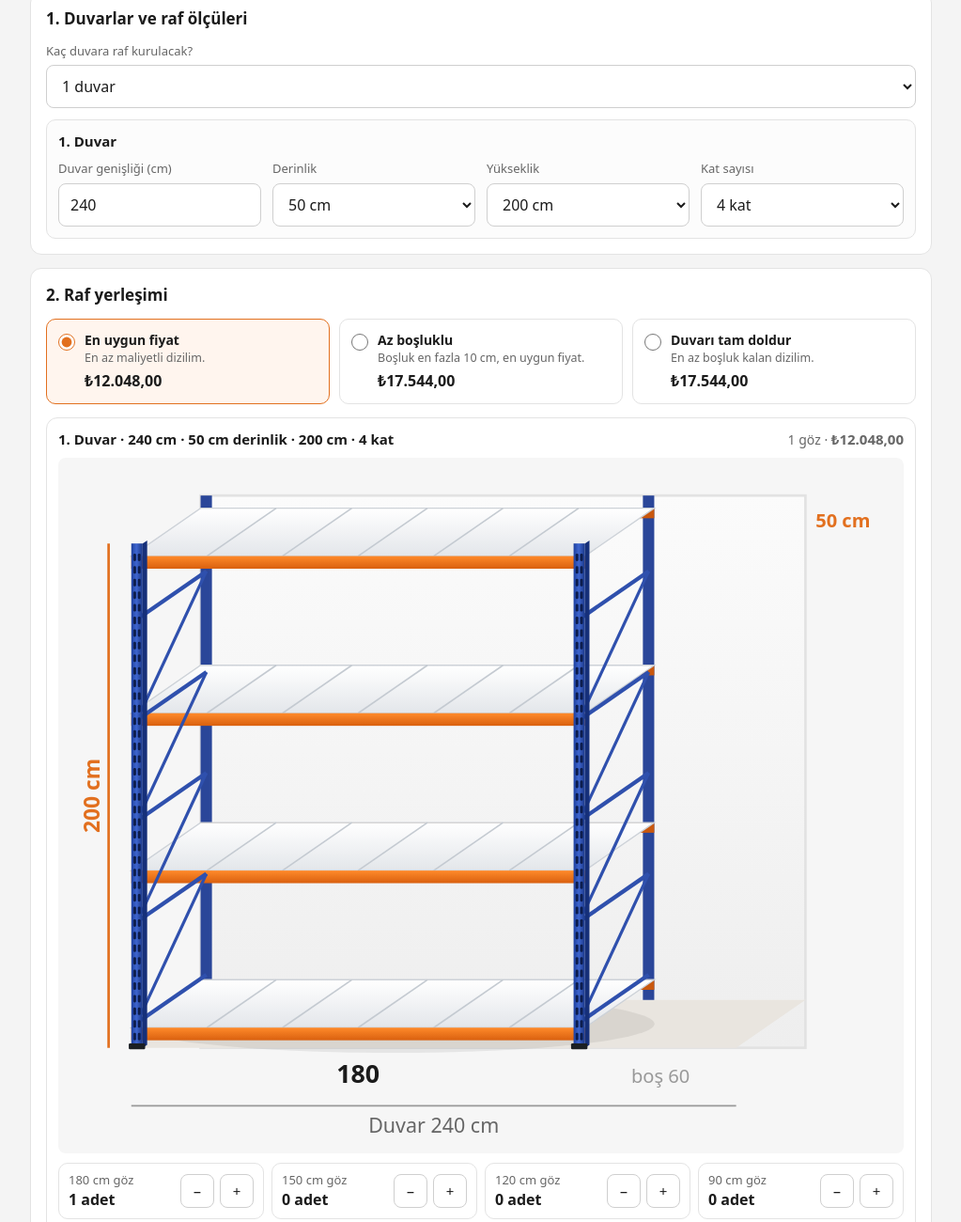
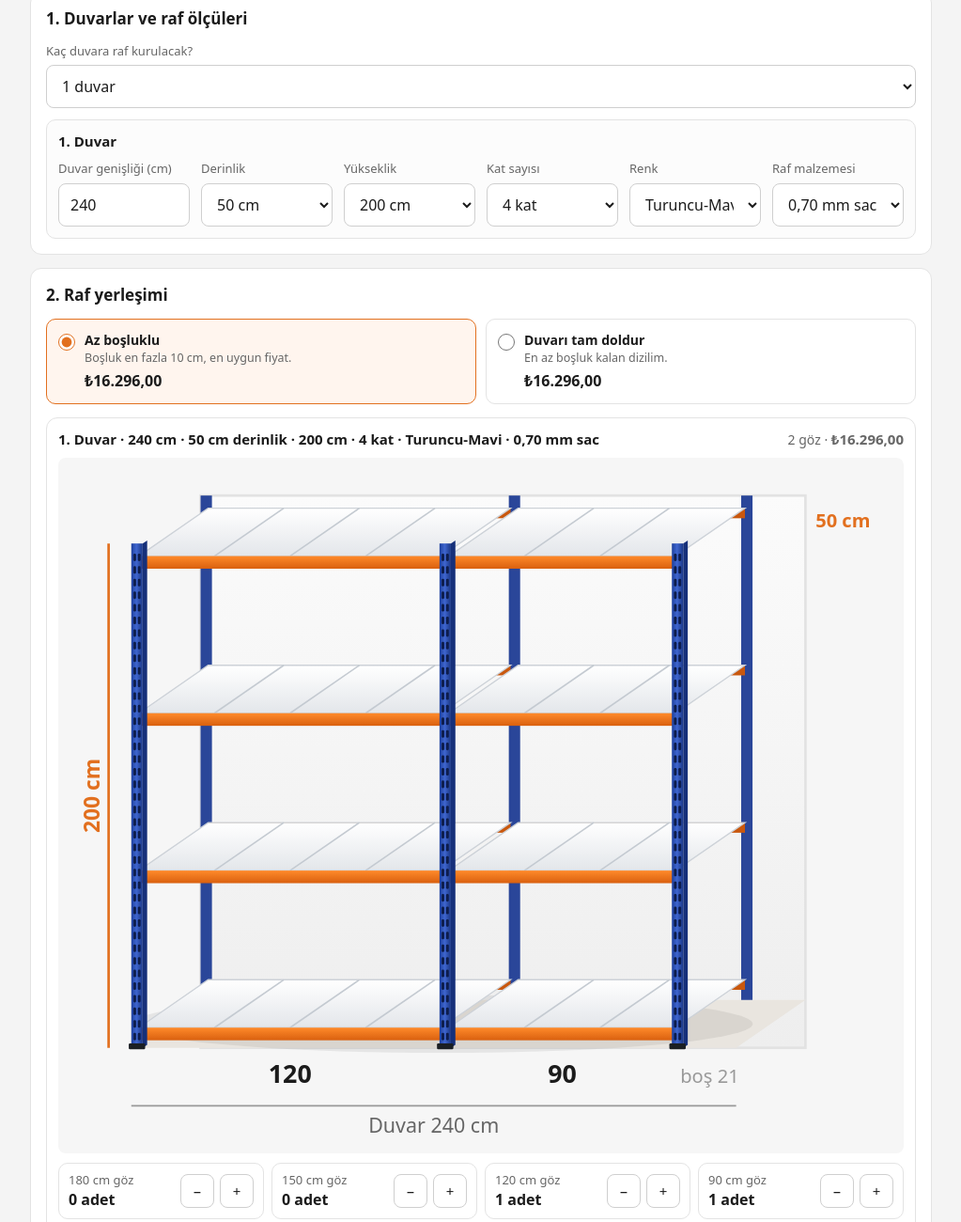
Before and after one commit to kinatawo00/D-KKAN, a plain HTML site: page hafif-rack.html in a window 1280 px wide. Shown: the part 25-1325 px from the top of the page at 94% size, without its empty margins (128-1151 px from the left). Drawn offline with Linux system fonts and the light colour scheme.

Commit message:
Hafif rack: renk ve raf malzemesi seçenekleri, 3 cm ayak payı
- Turuncu-Mavi (standart) ve Beyaz renk; beyazda ayak ve travers %20 ucuz
- Raf malzemesi: 0,70 mm sac (standart), 1 mm sac (+100 TL), sunta (-50 TL)
- Her ayak için 3 cm pay, ayak yanlarındaki çaprazlar kaldırıldı
- En uygun fiyat seçeneği kaldırıldı, varsayılan Az boşluklu

Co-Authored-By: Claude Opus 5.5 <noreply@anthropic.com>
Claude-Session: https://claude.ai/code/session_0196s8oYj82xuJDiVUCnvjni

```diff
--- a/hafif-rack.html
+++ b/hafif-rack.html
@@ -17,8 +17,19 @@
     traversler: [180, 150, 120, 90],              // travers (göz) boyları, büyükten küçüğe
     traversFiyati: { 90: 300, 120: 350, 150: 400, 180: 450 },
     rafEni: 30,                                   // raflar hep 30 cm genişliğinde
-    rafFiyati: { 40: 140, 50: 160, 60: 180, 70: 200, 80: 250, 90: 300 },   // derinliğe göre (TL)
-    ayakPayi: 0,                                  // her ayağın genişliğe eklediği pay (cm)
+    rafFiyati: { 40: 140, 50: 160, 60: 180, 70: 200, 80: 250, 90: 300 },   // 0,70 mm sac raf, derinliğe göre (TL)
+    // Renk seçenekleri: ayak ve travers fiyatı bu çarpanla hesaplanır
+    renkler: {
+      standart: { ad: "Turuncu-Mavi", carpan: 1 },
+      beyaz: { ad: "Beyaz", carpan: 0.8 }        // beyazda ayak ve travers %20 daha ucuz
+    },
+    // Raf malzemesi: 0,70 mm sac fiyatına eklenecek fark (TL, raf başına)
+    raflar: {
+      sac070: { ad: "0,70 mm sac", kisa: "0,70 mm sac", fark: 0 },
+      sac100: { ad: "1 mm sac", kisa: "1 mm sac", fark: 100 },
+      sunta: { ad: "1,8 sunta", kisa: "sunta", fark: -50 }
+    },
+    ayakPayi: 3,                                  // her ayağın genişliğe eklediği pay (cm)
     azBosluk: 10,                                 // "Az boşluklu" seçeneğinde en fazla boşluk (cm)
     kdv: 0.20,
     varsayilanKat: { 200: 4, 250: 5 },
@@ -88,7 +99,6 @@
 
   var T_ = AYAR.traversler;
   var MODLAR = [
-    { id: "eko", ad: "En uygun fiyat", ac: "En az maliyetli dizilim." },
     { id: "az", ad: "Az boşluklu", ac: "Boşluk en fazla " + AYAR.azBosluk + " cm, en uygun fiyat." },
     { id: "dolu", ad: "Duvarı tam doldur", ac: "En az boşluk kalan dizilim." }
   ];
@@ -113,7 +123,10 @@
   function kd(n) { return tl(Math.round(n * (1 + AYAR.kdv) * 100) / 100); }
   function cm(n) { return (Math.round(n * 10) / 10).toLocaleString("tr-TR"); }
 
-  var S = { m: "eko", duvarlar: [{ w: 240, d: 50, h: 200, k: 4, adet: null }] };
+  var S = { m: "az", duvarlar: [{ w: 240, d: 50, h: 200, k: 4, r: "standart", t: "sac070", adet: null }] };
+  function rafF(dv) { return AYAR.rafFiyati[dv.d] + AYAR.raflar[dv.t].fark; }
+  function ayakF(dv) { return AYAR.ayakFiyati[dv.h][dv.d] * AYAR.renkler[dv.r].carpan; }
+  function travF(dv, L) { return AYAR.traversFiyati[L] * AYAR.renkler[dv.r].carpan; }
 
   function gozSay(a) { return T_.reduce(function (s, L) { return s + a[L]; }, 0); }
   function kullanilan(a) { var n = gozSay(a); return T_.reduce(function (s, L) { return s + a[L] * L; }, 0) + (n ? (n + 1) * AYAR.ayakPayi : 0); }
@@ -123,25 +136,25 @@
   function duvarMalzeme(a, dv) {
     var n = gozSay(a), ayak = n ? n + 1 : 0, trav = 0, raf = 0;
     T_.forEach(function (L) { trav += a[L] * 2 * dv.k; raf += a[L] * rafAdet(L) * dv.k; });
-    var tutar = ayak * AYAR.ayakFiyati[dv.h][dv.d] + raf * AYAR.rafFiyati[dv.d];
-    T_.forEach(function (L) { tutar += a[L] * 2 * dv.k * AYAR.traversFiyati[L]; });
+    var tutar = ayak * ayakF(dv) + raf * rafF(dv);
+    T_.forEach(function (L) { tutar += a[L] * 2 * dv.k * travF(dv, L); });
     return { n: n, ayak: ayak, trav: trav, raf: raf, tutar: tutar };
   }
 
   // Duvara sığan dizilimleri dener (sonuçlar önbelleğe alınır)
   var onbellek = {};
   function yerlestir(dv, mod) {
-    var anahtar = [dv.w, dv.d, dv.h, dv.k, mod].join("|");
+    var anahtar = [dv.w, dv.d, dv.h, dv.k, dv.r, dv.t, mod].join("|");
     if (onbellek[anahtar]) return Object.assign({}, onbellek[anahtar]);
     var W = dv.w, p = AYAR.ayakPayi, enKucuk = Math.min.apply(null, T_) + p;
-    var gozMaliyet = T_.map(function (L) { return 2 * dv.k * AYAR.traversFiyati[L] + rafAdet(L) * dv.k * AYAR.rafFiyati[dv.d]; });
-    var ayakF = AYAR.ayakFiyati[dv.h][dv.d], adaylar = [], enAz = Infinity;
+    var gozMaliyet = T_.map(function (L) { return 2 * dv.k * travF(dv, L) + rafAdet(L) * dv.k * rafF(dv); });
+    var ayakFiyat = ayakF(dv), adaylar = [], enAz = Infinity;
     function dene(idx, kalanW, sayilar, n, maliyet) {
       if (idx === T_.length) {
         if (!n) return;
         var bos = kalanW - p;                 // en sondaki ayağın payı
         if (bos < 0 || bos >= enKucuk) return;
-        var f = maliyet + (n + 1) * ayakF;
+        var f = maliyet + (n + 1) * ayakFiyat;
         var fark = Math.max.apply(null, T_.filter(function (L, i) { return sayilar[i]; })) - Math.min.apply(null, T_.filter(function (L, i) { return sayilar[i]; }));
         adaylar.push({ s: sayilar.slice(), bos: bos, f: f, n: n, fark: fark });
         if (bos < enAz) enAz = bos;
@@ -172,25 +185,34 @@
 
   // Tüm duvarların toplam malzeme listesi; liste: [{ a, dv }]
   function toplam(liste) {
-    var ayaklar = {}, travs = {}, raflar = {}, n = 0, ayak = 0, trav = 0, raf = 0;
+    var kalem = {}, sira = [], n = 0, ayak = 0, trav = 0, raf = 0;
+    function ekle(anahtar, ad, not, adet, fiyat) {
+      if (!adet) return;
+      if (!kalem[anahtar]) { kalem[anahtar] = { ad: ad, not: not, adet: 0, fiyat: fiyat }; sira.push(anahtar); }
+      kalem[anahtar].adet += adet;
+    }
     liste.forEach(function (x) {
-      var m = duvarMalzeme(x.a, x.dv);
+      var dv = x.dv, m = duvarMalzeme(x.a, dv), renk = AYAR.renkler[dv.r].ad;
       n += m.n; ayak += m.ayak; trav += m.trav; raf += m.raf;
-      if (m.ayak) { var ka = x.dv.d + "×" + x.dv.h; ayaklar[ka] = (ayaklar[ka] || 0) + m.ayak; }
-      T_.forEach(function (L) { if (x.a[L]) { travs[L] = (travs[L] || 0) + x.a[L] * 2 * x.dv.k; raflar[x.dv.d] = (raflar[x.dv.d] || 0) + x.a[L] * rafAdet(L) * x.dv.k; } });
+      ekle("1|" + dv.h + "|" + dv.d + "|" + dv.r, "Ayak " + dv.d + "×" + dv.h + " cm · " + renk, "", m.ayak, ayakF(dv));
+      T_.forEach(function (L) {
+        if (!x.a[L]) return;
+        ekle("2|" + (1000 + L) + "|" + dv.r, "Travers " + L + " cm · " + renk, "kat başı 2 adet (ön + arka)", x.a[L] * 2 * dv.k, travF(dv, L));
+        ekle("3|" + (100 + dv.d) + "|" + dv.t, "Raf " + dv.d + "×" + AYAR.rafEni + " cm · " + AYAR.raflar[dv.t].ad, "", x.a[L] * rafAdet(L) * dv.k, rafF(dv));
+      });
     });
-    var satir = [];
-    AYAR.yukseklikler.forEach(function (h) {
-      AYAR.derinlikler.forEach(function (d) { var k = d + "×" + h; if (ayaklar[k]) satir.push({ ad: "Ayak " + k + " cm", adet: ayaklar[k], fiyat: AYAR.ayakFiyati[h][d] }); });
-    });
-    T_.slice().sort(function (a, b) { return a - b; }).forEach(function (L) { if (travs[L]) satir.push({ ad: "Travers " + L + " cm", not: "kat başı 2 adet (ön + arka)", adet: travs[L], fiyat: AYAR.traversFiyati[L] }); });
-    AYAR.derinlikler.forEach(function (d) { if (raflar[d]) satir.push({ ad: "Raf " + d + "×" + AYAR.rafEni + " cm", adet: raflar[d], fiyat: AYAR.rafFiyati[d] }); });
+    var satir = sira.sort().map(function (k) { return kalem[k]; });
     var ara = satir.reduce(function (s, x) { return s + x.adet * x.fiyat; }, 0);
     return { satir: satir, n: n, ayak: ayak, trav: trav, raf: raf, ara: ara };
   }
 
   // Hafif rack çizimi (eğik perspektif): mavi ayaklar, turuncu traversler, beyaz raflar
   function ciz(svg, a, dv, id) {
+    var beyaz = dv.r === "beyaz", sunta = dv.t === "sunta";
+    var RK = beyaz
+      ? { p1: "#d9dcdf", p2: "#ffffff", p3: "#cfd3d7", arka: "#d7dadd", yan: "#bfc4c9", delik: "#9aa1a8", t1: "#ffffff", t2: "#dfe2e5", tArka: "#d3d7db", kenar: ' stroke="#b9bfc5" stroke-width=".5"' }
+      : { p1: "#1c3f9e", p2: "#3f66cf", p3: "#1a3787", arka: "#2a4699", yan: "#16307a", delik: "#0d1d4d", t1: "#ff8a2a", t2: "#d9600f", tArka: "#c9580e", kenar: "" };
+    var RF = sunta ? { s1: "#f7f3ec", s2: "#e6dccb", ek: "#d8ccb8", on: "#c9b48f" } : { s1: "#ffffff", s2: "#e3e6ea", ek: "#c4cad1", on: "" };
     var seq = []; T_.forEach(function (L) { for (var i = 0; i < a[L]; i++) seq.push(L); });
     var Wd = dv.w, H = dv.h, D = dv.d, p = AYAR.ayakPayi;
     var ox = D * 0.55, oy = D * 0.38;
@@ -204,9 +226,9 @@
     function line(x1, y1, x2, y2, c, w) { return '<line x1="' + r(x1) + '" y1="' + r(y1) + '" x2="' + r(x2) + '" y2="' + r(y2) + '" stroke="' + c + '" stroke-width="' + w + '"/>'; }
 
     s += "<defs>" +
-      '<linearGradient id="rk-gp' + id + '" x1="0" x2="1"><stop offset="0" stop-color="#1c3f9e"/><stop offset=".45" stop-color="#3f66cf"/><stop offset="1" stop-color="#1a3787"/></linearGradient>' +
-      '<linearGradient id="rk-gb' + id + '" x1="0" y1="0" x2="0" y2="1"><stop offset="0" stop-color="#ff8a2a"/><stop offset="1" stop-color="#d9600f"/></linearGradient>' +
-      '<linearGradient id="rk-gs' + id + '" x1="0" y1="0" x2="0" y2="1"><stop offset="0" stop-color="#ffffff"/><stop offset="1" stop-color="#e3e6ea"/></linearGradient>' +
+      '<linearGradient id="rk-gp' + id + '" x1="0" x2="1"><stop offset="0" stop-color="' + RK.p1 + '"/><stop offset=".45" stop-color="' + RK.p2 + '"/><stop offset="1" stop-color="' + RK.p3 + '"/></linearGradient>' +
+      '<linearGradient id="rk-gb' + id + '" x1="0" y1="0" x2="0" y2="1"><stop offset="0" stop-color="' + RK.t1 + '"/><stop offset="1" stop-color="' + RK.t2 + '"/></linearGradient>' +
+      '<linearGradient id="rk-gs' + id + '" x1="0" y1="0" x2="0" y2="1"><stop offset="0" stop-color="' + RF.s1 + '"/><stop offset="1" stop-color="' + RF.s2 + '"/></linearGradient>' +
       '<linearGradient id="rk-gw' + id + '" x1="0" y1="0" x2="0" y2="1"><stop offset="0" stop-color="#fbfbfb"/><stop offset="1" stop-color="#eeeeee"/></linearGradient>' +
       "</defs>";
     s += rect(L0 + ox, T - oy, Wd, H + oy, "url(#rk-gw" + id + ")", ' stroke="#e2e2e2"');
@@ -223,7 +245,7 @@
     if (seq.length) s += '<ellipse cx="' + r((L0 + x + ox) / 2) + '" cy="' + r(floor - oy / 2) + '" rx="' + r((x - L0) / 2 + ox / 2) + '" ry="' + r(oy / 2 + 2) + '" fill="#000" opacity=".07"/>';
 
     // arka ayaklar
-    ayaklar.forEach(function (ax) { s += rect(ax + ox, T - oy, pw, H, "#2a4699"); });
+    ayaklar.forEach(function (ax) { s += rect(ax + ox, T - oy, pw, H, RK.arka, RK.kenar); });
 
     var ys = [];
     for (var i = 0; i < dv.k; i++) ys.push(floor - 8 - (H - 8 - bh) * (dv.k === 1 ? 0 : i / (dv.k - 1)));
@@ -231,26 +253,21 @@
       gozler.forEach(function (g) {
         var x0 = g.x, x1 = g.x + g.L;
         // arka travers
-        s += rect(x0 + ox, y - oy, x1 - x0, bh * 0.8, "#c9580e");
+        s += rect(x0 + ox, y - oy, x1 - x0, bh * 0.8, RK.tArka, RK.kenar);
         // raf yüzeyi ve 30 cm'lik ek yerleri
         s += poly([[x0, y], [x1, y], [x1 + ox, y - oy], [x0 + ox, y - oy]], "url(#rk-gs" + id + ")", ' stroke="#cdd2d8" stroke-width=".5"');
-        for (var e = g.x + AYAR.rafEni; e < g.x + g.L - 1; e += AYAR.rafEni) s += line(e, y, e + ox, y - oy, "#c4cad1", 0.6);
+        for (var e = g.x + AYAR.rafEni; e < g.x + g.L - 1; e += AYAR.rafEni) s += line(e, y, e + ox, y - oy, RF.ek, 0.6);
+        if (sunta) s += rect(x0, y - 1.8, x1 - x0, 1.8, RF.on);
         // ön travers
-        s += rect(x0, y, x1 - x0, bh, "url(#rk-gb" + id + ")");
+        s += rect(x0, y, x1 - x0, bh, "url(#rk-gb" + id + ")", RK.kenar);
       });
     });
 
-    // ayak çerçeveleri: yan bağlantılar, ön dikme, delikler, taban
+    // ayaklar: ön dikme, delikler, taban (yan çapraz yok)
     ayaklar.forEach(function (ax) {
-      var bx = ax + ox, by = -oy;
-      var adim = Math.max(30, H / 5);
-      for (var y = floor - 10; y > T + 10; y -= adim) {
-        s += line(ax + pw / 2, y, bx + pw / 2, y + by, "#2f50ad", 1.6);
-        if (y - adim > T + 10) s += line(ax + pw / 2, y, bx + pw / 2, y - adim + by, "#2f50ad", 1.2);
-      }
-      s += poly([[ax + pw, T], [ax + pw + 1.8, T - 1.2], [ax + pw + 1.8, floor - 1.2], [ax + pw, floor]], "#16307a");
-      s += rect(ax, T, pw, H, "url(#rk-gp" + id + ")");
-      for (var yy = T + 4; yy < floor - 5; yy += 5) { s += rect(ax + 0.8, yy, 1.1, 3, "#0d1d4d", ' rx=".5"'); s += rect(ax + 2.6, yy, 1.1, 3, "#0d1d4d", ' rx=".5"'); }
+      s += poly([[ax + pw, T], [ax + pw + 1.8, T - 1.2], [ax + pw + 1.8, floor - 1.2], [ax + pw, floor]], RK.yan);
+      s += rect(ax, T, pw, H, "url(#rk-gp" + id + ")", RK.kenar);
+      for (var yy = T + 4; yy < floor - 5; yy += 5) { s += rect(ax + 0.8, yy, 1.1, 3, RK.delik, ' rx=".5"'); s += rect(ax + 2.6, yy, 1.1, 3, RK.delik, ' rx=".5"'); }
       s += rect(ax - 1, floor - 1.8, pw + 2, 2.4, "#1b1f24", ' rx=".5"');
     });
 
@@ -272,6 +289,9 @@
   function sec(i, f, arr, suf, val) {
     return '<select data-dw="' + i + '" data-f="' + f + '">' + arr.map(function (v) { return '<option value="' + v + '"' + (v === val ? " selected" : "") + ">" + v + suf + "</option>"; }).join("") + "</select>";
   }
+  function sec2(i, f, nesne, val) {
+    return '<select data-dw="' + i + '" data-f="' + f + '">' + Object.keys(nesne).map(function (k) { return '<option value="' + k + '"' + (k === val ? " selected" : "") + ">" + nesne[k].ad + "</option>"; }).join("") + "</select>";
+  }
   function duvarKutulari() {
     var katlar = []; for (var k = 2; k <= 10; k++) katlar.push(k);
     $("rk-dw").innerHTML = S.duvarlar.map(function (d, i) {
@@ -280,6 +300,8 @@
         '<label class="rk-f">Derinlik' + sec(i, "d", AYAR.derinlikler, " cm", d.d) + "</label>" +
         '<label class="rk-f">Yükseklik' + sec(i, "h", AYAR.yukseklikler, " cm", d.h) + "</label>" +
         '<label class="rk-f">Kat sayısı' + sec(i, "k", katlar, " kat", d.k) + "</label>" +
+        '<label class="rk-f">Renk' + sec2(i, "r", AYAR.renkler, d.r) + "</label>" +
+        '<label class="rk-f">Raf malzemesi' + sec2(i, "t", AYAR.raflar, d.t) + "</label>" +
         "</div></div>";
     }).join("");
   }
@@ -296,12 +318,12 @@
     var ws = $("rk-ws");
     ws.innerHTML = S.duvarlar.map(function (d, i) {
       var a = d.adet, m = duvarMalzeme(a, d), kul = kullanilan(a), kalan = d.w - kul;
-      return '<div class="rk-dv"><div class="rk-dh"><h4>' + (i + 1) + ". Duvar · " + cm(d.w) + " cm · " + d.d + " cm derinlik · " + d.h + " cm · " + d.k + " kat</h4><span>" + m.n + " göz · <strong>" + kd(m.tutar) + "</strong></span></div>" +
+      return '<div class="rk-dv"><div class="rk-dh"><h4>' + (i + 1) + ". Duvar · " + cm(d.w) + " cm · " + d.d + " cm derinlik · " + d.h + " cm · " + d.k + " kat · " + AYAR.renkler[d.r].ad + " · " + AYAR.raflar[d.t].ad + "</h4><span>" + m.n + " göz · <strong>" + kd(m.tutar) + "</strong></span></div>" +
         '<div class="rk-cz"><svg data-svg="' + i + '" role="img" aria-label="' + (i + 1) + '. duvar hafif rack yerleşimi"></svg></div>' +
         '<div class="rk-u">' + T_.map(function (L) {
           return '<div><div><div class="w">' + L + ' cm göz</div><div class="c">' + a[L] + ' adet</div></div><div class="b"><button type="button" data-i="' + i + '" data-l="' + L + '" data-d="-1">−</button><button type="button" data-i="' + i + '" data-l="' + L + '" data-d="1">+</button></div></div>';
         }).join("") + "</div>" +
-        '<p class="rk-n">Kurulum genişliği: <b>' + cm(kul) + " cm</b> · " +
+        '<p class="rk-n">Kurulum genişliği: <b>' + cm(kul) + " cm</b> (ayak başı " + cm(AYAR.ayakPayi) + " cm pay dahil) · " +
         (kalan >= 0 ? "Boşluk: <b>" + cm(kalan) + " cm</b>" : '<span class="rk-w">Duvarı ' + cm(-kalan) + " cm aşıyor!</span>") + "</p></div>";
     }).join("");
     S.duvarlar.forEach(function (d, i) { ciz(ws.querySelector('[data-svg="' + i + '"]'), d.adet, d, i); });
@@ -322,7 +344,7 @@
     var satirlar = ["Merhaba, hafif rack hesaplama sayfasından yazıyorum."];
     S.duvarlar.forEach(function (d, i) {
       var u = T_.filter(function (L) { return d.adet[L]; }).map(function (L) { return d.adet[L] + " adet " + L + " cm göz"; }).join(", ");
-      satirlar.push((i + 1) + ". duvar (" + cm(d.w) + " cm, " + d.d + " cm derinlik, " + d.h + " cm yükseklik, " + d.k + " kat): " + (u || "-"));
+      satirlar.push((i + 1) + ". duvar (" + cm(d.w) + " cm, " + d.d + " cm derinlik, " + d.h + " cm yükseklik, " + d.k + " kat, " + AYAR.renkler[d.r].ad + ", " + AYAR.raflar[d.t].ad + " raf): " + (u || "-"));
     });
     b.satir.forEach(function (x) { satirlar.push("• " + x.ad + ": " + x.adet + " adet"); });
     satirlar.push("Toplam: " + kd(b.ara) + " (KDV dahil)");
@@ -332,7 +354,7 @@
   // olaylar
   $("rk-dn").addEventListener("change", function (e) {
     var n = +e.target.value;
-    while (S.duvarlar.length < n) { var son = S.duvarlar[S.duvarlar.length - 1]; S.duvarlar.push({ w: 240, d: son.d, h: son.h, k: son.k, adet: null }); }
+    while (S.duvarlar.length < n) { var son = S.duvarlar[S.duvarlar.length - 1]; S.duvarlar.push({ w: 240, d: son.d, h: son.h, k: son.k, r: son.r, t: son.t, adet: null }); }
     S.duvarlar.length = n;
     duvarKutulari(); guncelle();
   });
@@ -343,7 +365,7 @@
       var v = parseFloat(String(e.target.value).replace(",", "."));
       d.w = isNaN(v) ? 0 : Math.min(3000, Math.max(0, v));
     } else {
-      d[f] = +e.target.value;
+      d[f] = (f === "r" || f === "t") ? e.target.value : +e.target.value;
       if (f === "h") { d.k = AYAR.varsayilanKat[d.h] || d.k; e.target.closest(".rk-g").querySelector('[data-f="k"]').value = d.k; }
     }
     d.adet = null; guncelle();
```
Also changed, not shown: hafif-rack-kodu.html (+64 -42 lines), kendi-rafini-hesapla.html (+64 -42 lines), hafif-rack-kodu.txt, kendi-rafini-hesapla.txt.
